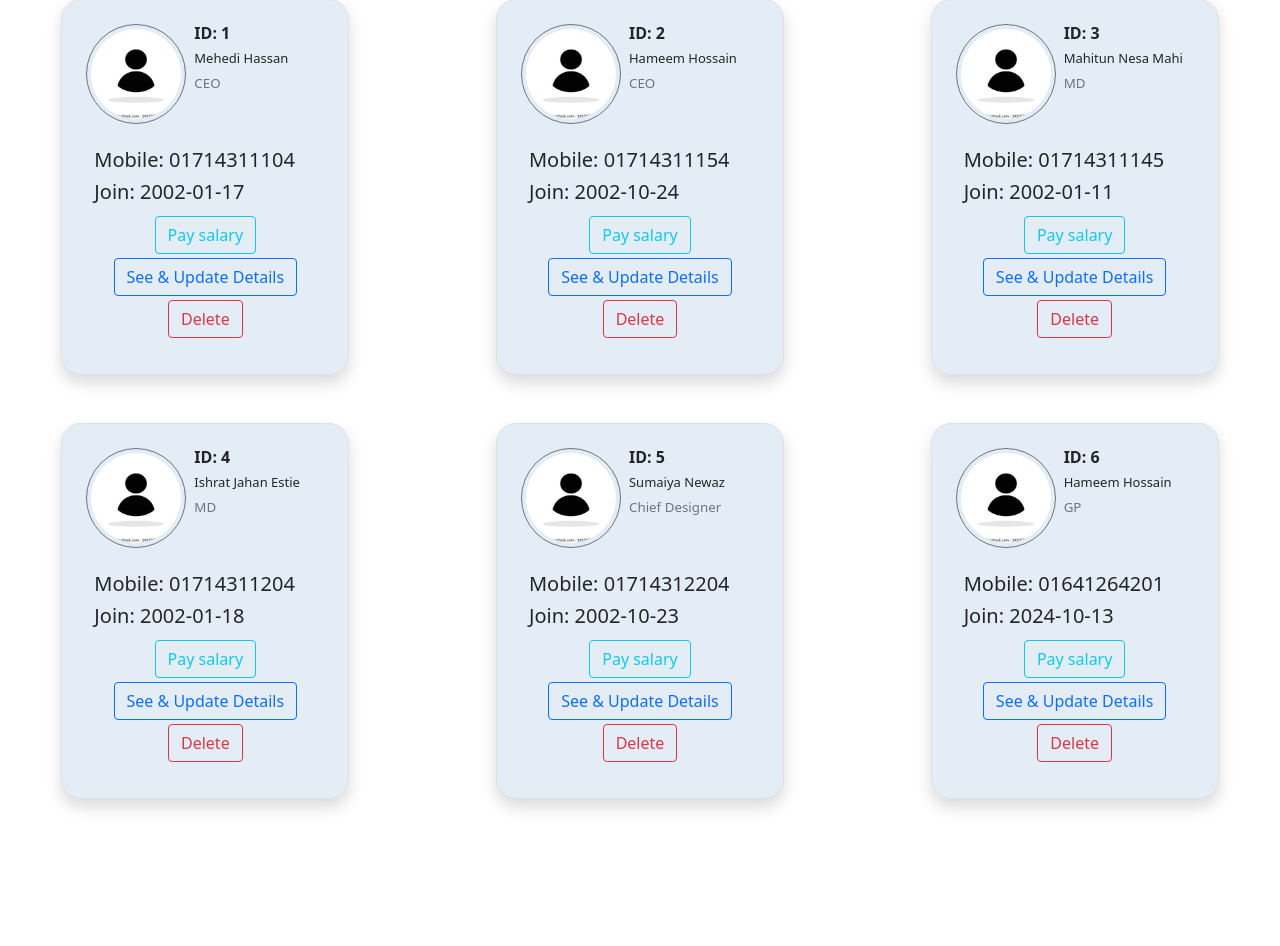
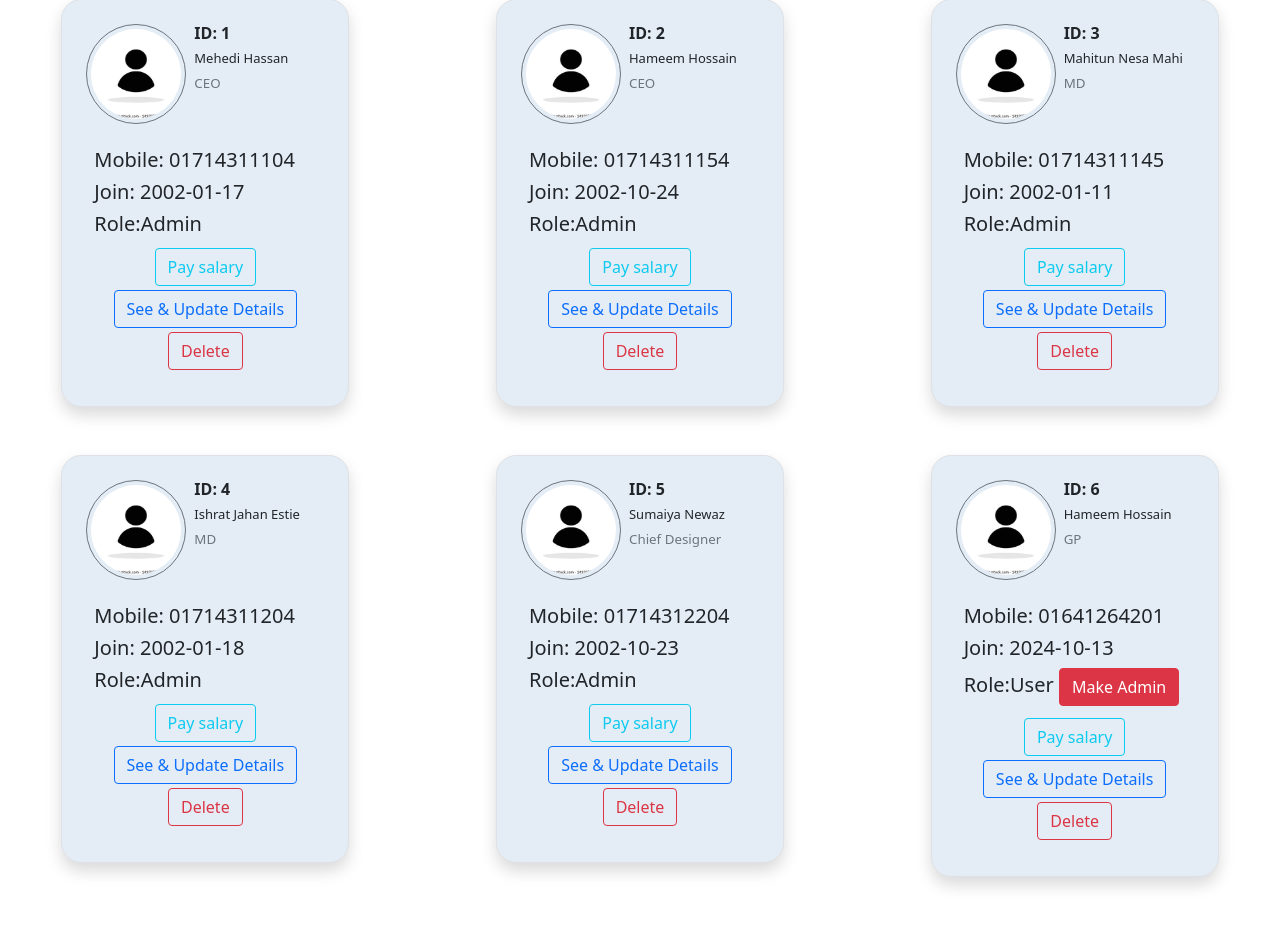
Before and after one commit to HameemH/payrollPhp, a PHP site: page /allemployeea.php in a window 1280 px wide. Shown: the part 151-1097 px from the top of the page. Run offline with PHP 8.4, Linux system fonts and the light colour scheme; a user stored in the database is signed in; data comes from the database, SQL or seed files in the repository; some libraries are stand-ins or nearby versions.

Commit message:
admin button

```diff
--- a/allemployeea.php
+++ b/allemployeea.php
@@ -14,6 +14,7 @@
   $sql = "SELECT * FROM `emp_info` WHERE emp_id='$eId' ";
     $result = $conn->query($sql);
     $row = $result->fetch_assoc() ;
+
 
 
 ?>
@@ -95,6 +96,7 @@
                                                     <h6 class=""><b>Id: ' . $row["emp_id"] . '</b></h6>
                                                     <h6 style="font-size: small;">Name: ' . $row["name"] . '</h6>
                                                     <h6 style="font-size: small;">Designation: ' . $row["designation"] . '</h6>
+                                                    <h6 style="font-size: small;">Designation: ' . $row["designation"] . '</h6>
                                                     <div>
                                                         <a href="pay_salary.php?emp_id=' . $row["emp_id"] . '">
                                                             <button type="button" class="btn btn-outline-info">Pay salary</button>
@@ -165,8 +167,9 @@
        <div class="row mt-5">
        <?php
 // Execute the query to fetch all rows from emp_info
-$sql1 = "SELECT * FROM `emp_info`";
+$sql1 = "SELECT * FROM `emp_info`,`user` WHERE emp_info.emp_id=user.emp_id";
 $result1 = $conn->query($sql1);
+
 
 // Check if there are results
 if ($result1->num_rows > 0) {
@@ -188,6 +191,19 @@ if ($result1->num_rows > 0) {
                     <!-- Dynamically display salary and loan -->
                     <h5 class="card-title">Mobile: <span class="salary"><?php echo $row['mobile']; ?></span></h5>
                     <h5 class="card-title">Join: <?php echo $row['joining_date']; ?></h5>
+                   <?php
+                   if($row['role']=="Admin")
+                   {
+                    echo '<h5 class="card-title">Role:'. $row['role'] ."</h5>";
+                   }
+                   else
+                   {
+                    echo '<h5 class="card-title">Role:'. $row['role'] . '<a href="make_admin.php?emp_id='.$row['emp_id'].'" class="text-decoration-none"> <button class="btn btn-danger h-25">Make Admin</button></a></h5>';
+
+                   }
+                    ?>
+
+
 
                     <div class="text-center m-1">
                         <!-- Buttons with links, passing emp_id to other pages using GET -->
--- a/allemployeeu.php
+++ b/allemployeeu.php
@@ -94,7 +94,7 @@
                                                 <div class="my-2 p-1">
                                                     <h6 class=""><b>Id: ' . $row["emp_id"] . '</b></h6>
                                                     <h6 style="font-size: small;">Name: ' . $row["name"] . '</h6>
-                                                    <h6 style="font-size: small;">Designation: ' . $row["mobile"] . '</h6>
+                                                    <h6 style="font-size: small;">Mobile: ' . $row["mobile"] . '</h6>
                                                 </div>
                                             </div>
                                         </div>
@@ -116,7 +116,7 @@
                                                 <div class="my-2 p-1">
                                                     <h6 class=""><b>Id: ' . $row["emp_id"] . '</b></h6>
                                                     <h6 style="font-size: small;">Name: ' . $row["name"] . '</h6>
-                                                    <h6 style="font-size: small;">Designation: ' . $row["mobile"] . '</h6>
+                                                    <h6 style="font-size: small;">Mobile: ' . $row["mobile"] . '</h6>
 
                                                 </div>
                                             </div>
```
Also changed, not shown: make_admin.php (added, +8 -0 lines).
